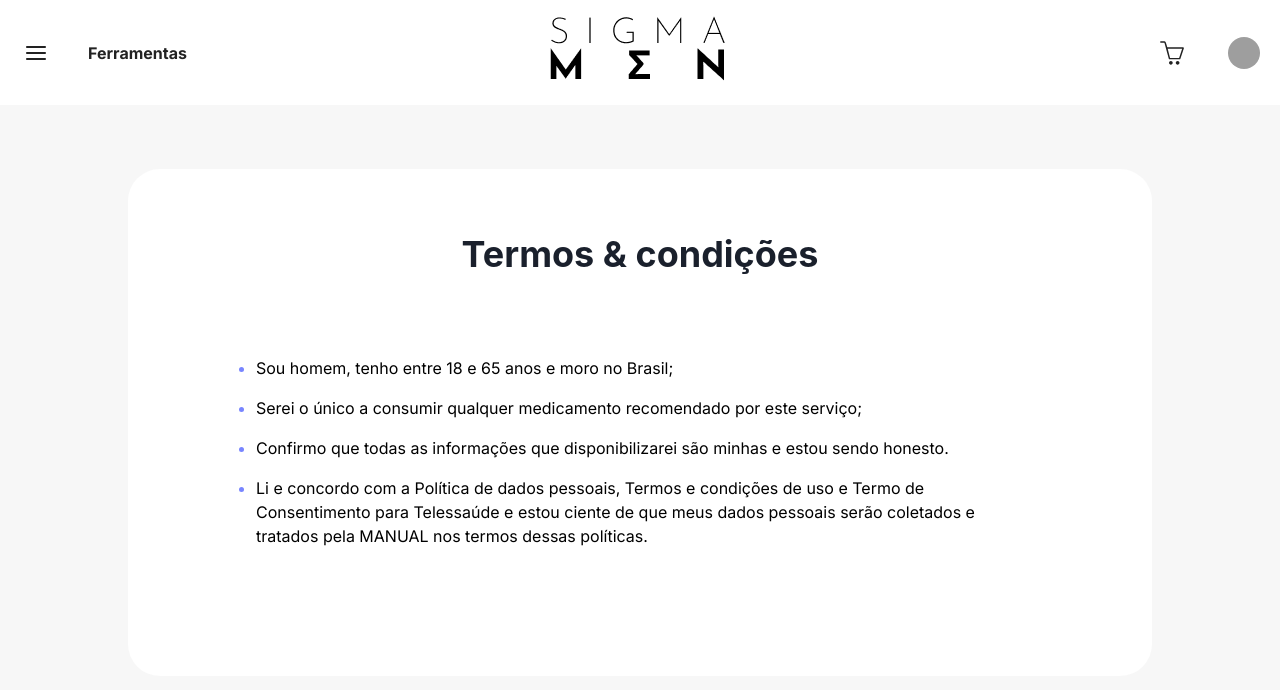
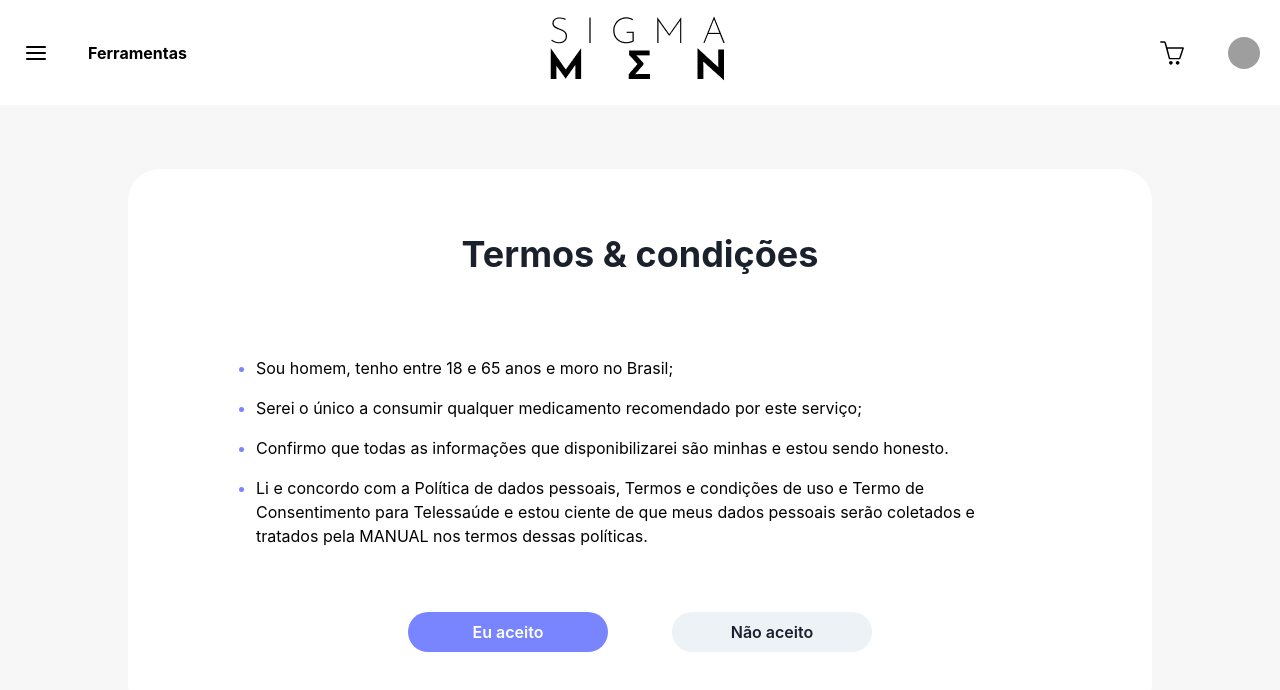
Before and after one commit to caiofeuser/sigma-men-frontend, a Next.js app: page /forms/terms-and-conditions in a window 1280 px wide. Shown: the top 690 px of the page. Built offline with nearby package versions, Linux system fonts and the light colour scheme; grey boxes are pictures that could not be loaded.

Commit message:
add menu and fix fonts

```diff
--- a/src/app/(forms)/forms/page.tsx
+++ b/src/app/(forms)/forms/page.tsx
@@ -53,14 +53,14 @@ export default function Forms() {
                 h="180px"
                 w="180px"
                 borderRadius="50%"
-                bg="secondary"
+                bg="brand.50"
                 onClick={() =>
                   router.push(`${currentPath}/terms-and-conditions`)
                 }
                 _hover={{
-                  background: "secondaryHover",
+                  background: "brand.100",
                   cursor: "pointer",
-                  transform: "translateY(-2px)",
+                  transform: "translateY(-10px)",
                   transitionDuration: "0.2s",
                   transitionTimingFunction: "ease-in-out",
                 }}
--- a/src/app/(forms)/forms/terms-and-conditions/page.tsx
+++ b/src/app/(forms)/forms/terms-and-conditions/page.tsx
@@ -26,7 +26,7 @@ export default function TermsAndConditions() {
         <Flex justifyContent="center" alignItems="center" m="4rem">
           <ul
             style={{
-              color: "var(--chakra-colors-primary)",
+              color: "var(--chakra-colors-brand-500)",
             }}
           >
             <li style={listStyle}>
@@ -56,6 +56,19 @@ export default function TermsAndConditions() {
             </li>
           </ul>
         </Flex>
+        <Flex justifyContent="center" gap="4rem">
+          <Button
+            borderRadius="2rem"
+            variant="solid"
+            minW="200px"
+            colorScheme="brand"
+          >
+            Eu aceito
+          </Button>
+          <Button borderRadius="2rem" minW="200px">
+            Não aceito
+          </Button>
+        </Flex>
       </Flex>
     </Flex>
   );
--- a/src/app/(main)/page.tsx
+++ b/src/app/(main)/page.tsx
@@ -79,7 +79,7 @@ export default function Home() {
       <Box>
         <Text px={12} fontSize="5xl" mb="0rem" as="b">
           Nossos
-          <span style={{ color: "var(--chakra-colors-primary)" }}>
+          <span style={{ color: "var(--chakra-colors-brand-500)" }}>
             {" "}
             produtos
           </span>
@@ -88,7 +88,7 @@ export default function Home() {
         <Box px={12}>
           <Heading fontSize="5xl" as="b">
             Alguma
-            <span style={{ color: "var(--chakra-colors-primary)" }}>
+            <span style={{ color: "var(--chakra-colors-brand-500)" }}>
               {" "}
               dúvida?
             </span>
--- a/src/app/layout.tsx
+++ b/src/app/layout.tsx
@@ -67,7 +67,7 @@ export default function RootLayout({ children }: RootLayoutProps) {
   return (
     <html suppressHydrationWarning={true}>
       <body suppressHydrationWarning={true}>
-        <div className={inter.className}>
+        <div>
           <Providers>
             <Navbar onOpen={onOpen} drawerRef={drawerRef} />
             <Drawer
@@ -84,7 +84,7 @@ export default function RootLayout({ children }: RootLayoutProps) {
                     <Heading size="md">Tratamentos</Heading>
                     <Flex flexDir="column" mt="1rem">
                       <UnorderedList
-                        color="primary"
+                        color="brand.500"
                         style={{ marginLeft: "2rem" }}
                       >
                         {treatments.map((treatment, index) => (
@@ -100,7 +100,7 @@ export default function RootLayout({ children }: RootLayoutProps) {
                     <Heading size="md">Suporte</Heading>
                     <Flex flexDir="column" mt="1rem">
                       <UnorderedList
-                        color="primary"
+                        color="brand.500"
                         style={{ marginLeft: "2rem" }}
                       >
                         {suportLinks.map((treatment, index) => (
--- a/src/app/providers.tsx
+++ b/src/app/providers.tsx
@@ -4,11 +4,30 @@ import { extendTheme } from "@chakra-ui/react";
 
 const theme = extendTheme({
   colors: {
-    primary: "#7885ff",
-    primaryHover: "#5162ff",
-    secondary: "#E4E8F8",
-    secondaryHover: "#c3cfff",
-    black: "#222222",
+    brand: {
+      50: "#e4e8f8", // secondary
+      100: "#d5daf9",
+      200: "#c3cfff",
+      300: "#a6b3ff",
+      400: "#8c97ff",
+      500: "#7885ff", // primary
+      600: "#5162ff", // primary hover
+      700: "#454cff",
+      800: "#2e35ff",
+      900: "#171eff",
+    },
+    black: {
+      50: "#767676",
+      100: "#666666",
+      200: "#565656",
+      300: "#464646",
+      400: "#373737",
+      500: "#222222",
+      600: "#121212",
+      700: "#0D0D0D",
+      800: "#090909",
+      900: "#040404",
+    },
     beige: "#F7F7F7",
   },
 });
--- a/src/components/Navbar.tsx
+++ b/src/components/Navbar.tsx
@@ -1,9 +1,28 @@
 "use client";
 import { HamburgerIcon, AddIcon, WarningIcon } from "@chakra-ui/icons";
-import { Avatar, IconButton, Text, Icon } from "@chakra-ui/react";
+import { Fragment } from "react";
+import {
+  Avatar,
+  IconButton,
+  Text,
+  Icon,
+  Popover,
+  PopoverTrigger,
+  PopoverContent,
+  PopoverArrow,
+  PopoverCloseButton,
+  PopoverBody,
+  PopoverHeader,
+  List,
+  Divider,
+  ListItem,
+  ListIcon,
+} from "@chakra-ui/react";
 import { SlBasket } from "react-icons/sl";
 import Image from "next/image";
 import { useRouter } from "next/navigation";
+import { RiLogoutBoxLine } from "react-icons/ri";
+import { MdAccountCircle } from "react-icons/md";
 
 interface NavbarProps {
   drawerRef: React.RefObject<HTMLButtonElement>;
@@ -12,6 +31,33 @@ interface NavbarProps {
 
 export default function Navbar(props: NavbarProps) {
   const router = useRouter();
+
+  const popoverItems = [
+    {
+      title: "Minha conta",
+      icon: <Icon color="brand.500" h="24px" w="24px" as={MdAccountCircle} />,
+      onClick: () => router.push("/profile"),
+    },
+    {
+      title: "Carrinho",
+      icon: (
+        <Icon
+          as={SlBasket}
+          color="brand.500"
+          h="24px"
+          w="24px"
+          style={{ width: "1.5rem" }}
+        />
+      ),
+      onClick: () => router.push("/cart"),
+    },
+    {
+      title: "Sair",
+      icon: <Icon h="24px" w="24px" color="brand.500" as={RiLogoutBoxLine} />,
+      onClick: () => router.push("/logout"),
+    },
+  ];
+
   return (
     <nav
       style={{
@@ -73,13 +119,46 @@ export default function Navbar(props: NavbarProps) {
           color="black"
           icon={<SlBasket size="24" style={{ width: "1.5rem" }} />}
         />
+        <Popover>
+          <PopoverTrigger>
             <Avatar
+              cursor="pointer"
               margin={1}
               color="black"
               size="sm"
               name="Dan Abrahmov"
               src="https://bit.ly/dan-abramov"
             />
+          </PopoverTrigger>
+          <PopoverContent>
+            <PopoverHeader fontWeight="semibold">Olá, Dan!</PopoverHeader>
+            <PopoverArrow />
+            <PopoverCloseButton />
+            <PopoverBody>
+              <List>
+                {popoverItems.map((item) => (
+                  <Fragment key={item.title}>
+                    <ListItem
+                      _hover={{ background: "brand.50" }}
+                      borderRadius="1rem"
+                      cursor="pointer"
+                      display="flex"
+                      alignItems="center"
+                      onClick={item.onClick}
+                      justifyContent="flex-start"
+                      gap="1rem"
+                      padding="1rem 1rem 1rem 0.5rem"
+                    >
+                      {item.icon}
+                      {item.title}
+                    </ListItem>
+                    <Divider />
+                  </Fragment>
+                ))}
+              </List>
+            </PopoverBody>
+          </PopoverContent>
+        </Popover>
       </div>
     </nav>
   );
--- a/src/components/Question.tsx
+++ b/src/components/Question.tsx
@@ -33,7 +33,7 @@ export default function Question(props: QuestionProps) {
         </Heading>
         <IconButton
           // bg="white"
-          color="primary"
+          color="brand.500"
           variant="ghost"
           w="2rem"
           aria-label="Mostrar resposta"
```
Also changed, not shown: src/components/BannerHero.tsx (+7 -7 lines), src/components/ProductCard.tsx (+9 -6 lines), src/components/TreatmentCard.tsx (+3 -4 lines). Lines whose indentation alone changed are shown as unchanged.
